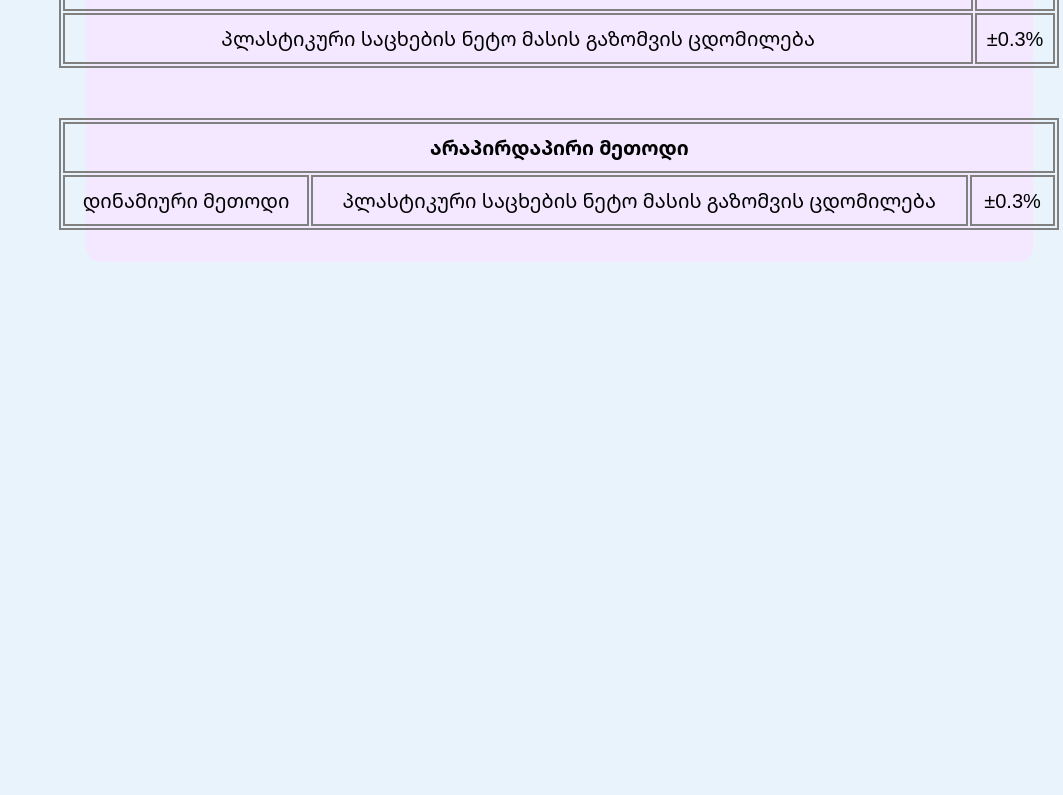
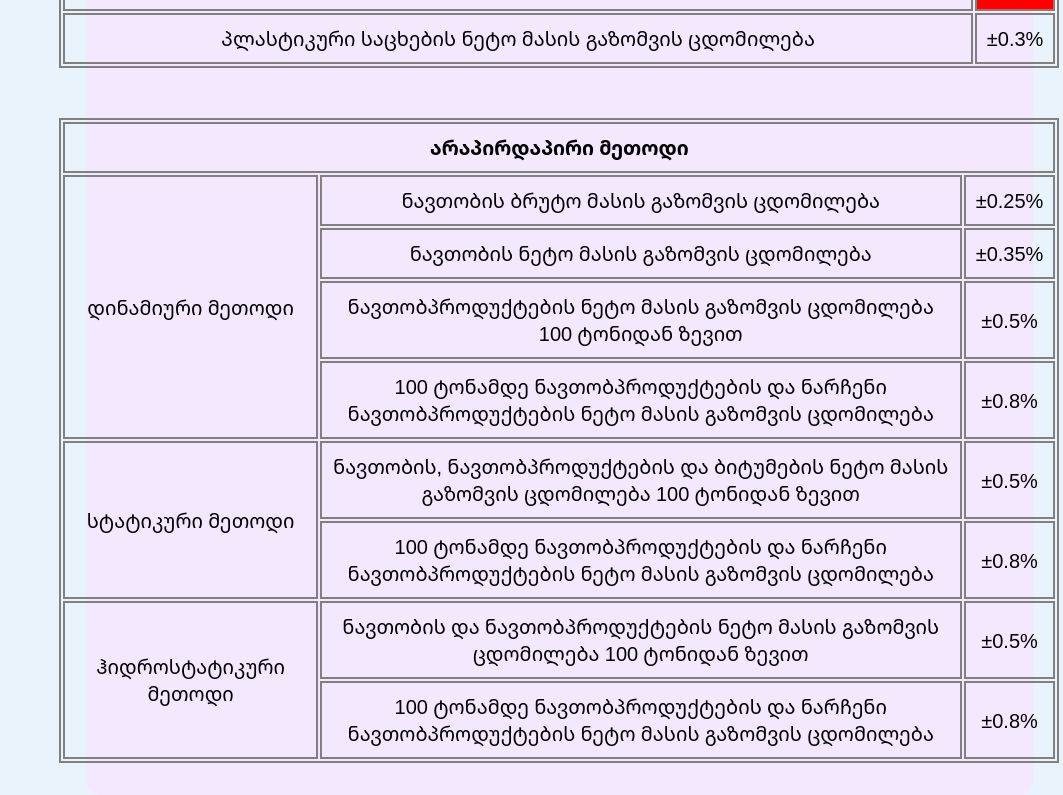
Before and after one commit to irakli85/Oil-Dashboard, a React (Vite) app: page / in a window 1280 px wide. Shown: the part 810-1605 px from the top of the page, without its empty margins (217-1280 px from the left). Before the commit the page ends 1072 px from the top, so only its background shows below. Built offline with nearby package versions, Linux system fonts and the light colour scheme.

Commit message:
first commit

```diff
--- a/src/components/Measurment.jsx
+++ b/src/components/Measurment.jsx
@@ -9,6 +9,10 @@ const Measurment = () => {
 
   let difference = docNum-realNum
   let percentage = ((docNum-realNum)/docNum) * 100
+
+  let norm = false
+
+
   return (
     <Container>
         <H2>ნავთობისა და ნავთობპროდუქტების რაოდენობის გაზომვის მეთოდების დასაშვები ცდომილების ნორმები</H2>
@@ -41,7 +45,7 @@ const Measurment = () => {
           </Tr>
           <Tr>
             <Td>100 ტონამდე ნავთობპროდუქტების ნეტო მასის, ასევე ბიტუმების ნეტო მასის გაზომვის ცდომილება</Td>
-            <Td>&#xb1;0.5%</Td>
+            <Td norm={true}>&#xb1;0.5%</Td>
           </Tr>
           <Tr>
             <Td>პლასტიკური საცხების ნეტო მასის გაზომვის ცდომილება</Td>
@@ -52,11 +56,45 @@ const Measurment = () => {
           <Tr>
             <Th colSpan={3}>არაპირდაპირი მეთოდი</Th>
           </Tr>
+
           <Tr>
-            <Td>დინამიური მეთოდი</Td>
-            <Td>პლასტიკური საცხების ნეტო მასის გაზომვის ცდომილება</Td>
-            <Td>&#xb1;0.3%</Td>
+            <Td rowSpan={4}>დინამიური მეთოდი</Td>
+            <Td>ნავთობის ბრუტო მასის გაზომვის ცდომილება</Td>
+            <Td>&#xb1;0.25%</Td>
           </Tr>
+          <Tr>
+            <Td>ნავთობის ნეტო მასის გაზომვის ცდომილება</Td>
+            <Td>&#xb1;0.35%</Td>
+          </Tr>
+          <Tr>
+            <Td>ნავთობპროდუქტების ნეტო მასის გაზომვის ცდომილება 100 ტონიდან ზევით</Td>
+            <Td>&#xb1;0.5%</Td>
+          </Tr>
+          <Tr>
+            <Td>100 ტონამდე ნავთობპროდუქტების და ნარჩენი ნავთობპროდუქტების ნეტო მასის გაზომვის ცდომილება</Td>
+            <Td>&#xb1;0.8%</Td>
+          </Tr>
+
+          <Tr>
+            <Td rowSpan={2}>სტატიკური მეთოდი</Td>
+            <Td>ნავთობის, ნავთობპროდუქტების და ბიტუმების ნეტო მასის გაზომვის ცდომილება 100 ტონიდან ზევით</Td>
+            <Td>&#xb1;0.5%</Td>
+          </Tr>
+          <Tr>
+            <Td>100 ტონამდე ნავთობპროდუქტების და ნარჩენი ნავთობპროდუქტების ნეტო მასის გაზომვის ცდომილება</Td>
+            <Td>&#xb1;0.8%</Td>
+          </Tr>
+
+          <Tr>
+            <Td rowSpan={2}>ჰიდროსტატიკური მეთოდი</Td>
+            <Td>ნავთობის და ნავთობპროდუქტების ნეტო მასის გაზომვის ცდომილება 100 ტონიდან ზევით</Td>
+            <Td>&#xb1;0.5%</Td>
+          </Tr>
+          <Tr>
+            <Td>100 ტონამდე ნავთობპროდუქტების და ნარჩენი ნავთობპროდუქტების ნეტო მასის გაზომვის ცდომილება</Td>
+            <Td>&#xb1;0.8%</Td>
+          </Tr>
+
         </Table>
 
     </Container>
@@ -82,7 +120,7 @@ const H2 = styled.h2`
 `
 
 const Table = styled.table`
-  min-width: 100rem;
+  width: 100rem;
   border: solid 2px gray;
   margin-top: 5rem;
 `
@@ -99,6 +137,7 @@ const Td = styled.td`
   border: solid 2px gray;
   text-align: center;
   padding: 1rem;
+  background: ${props => props.norm === true ? 'red' : null}
 `
 
 const Tr = styled.tr`
```
